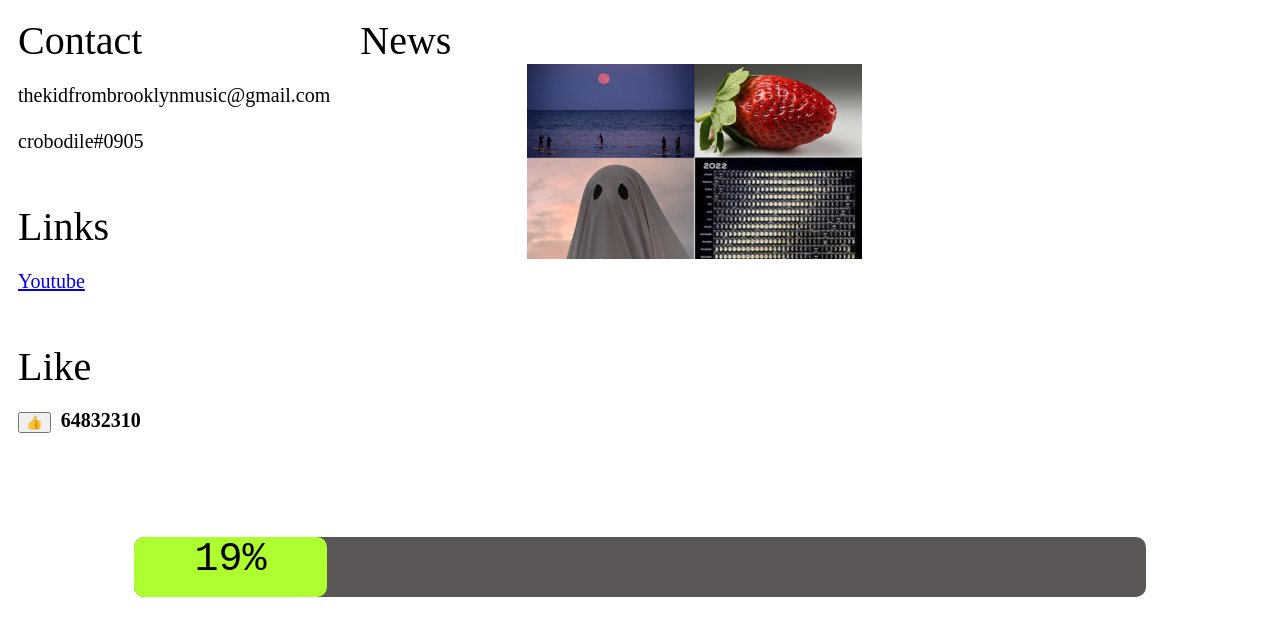
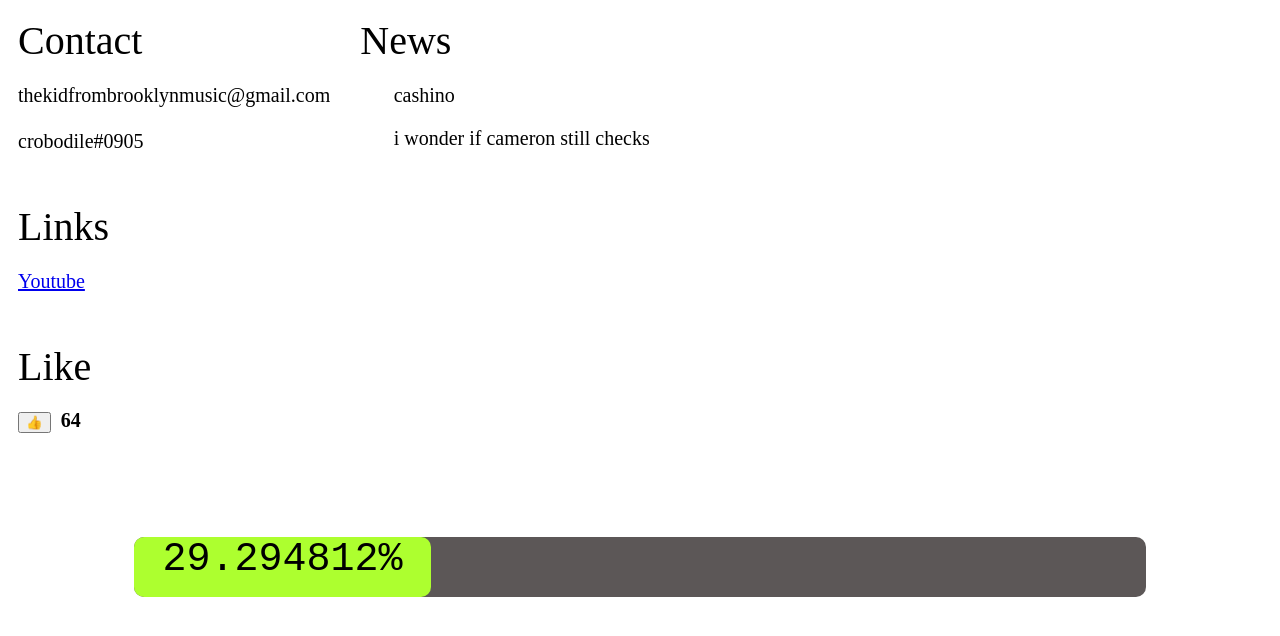
Before and after one commit to TKFBmusic/home, a plain HTML site: page index.html in a window 1280 px wide. Shown: the part 272-908 px from the top of the page. Drawn offline with Linux system fonts and the light colour scheme.

Commit message:
Update index.html

```diff
--- a/index.html
+++ b/index.html
@@ -18,7 +18,7 @@
 
 <script>
             //THE NUMBER
-    var prog =     19     ;
+    var prog =     29.294812     ;
     var likes = 0;
 
     function start(){
@@ -34,7 +34,7 @@
         // Request the likes amount from the dedicated server
         var milliseconds = new Date();
         milliseconds = milliseconds.getTime();
-        likes = Math.floor((milliseconds-1654219148970)/100);
+        likes = Math.floor((milliseconds-1654219148970)/100000000);
         document.getElementById("likes").innerHTML = likes;
     };
     function likeClick(){
@@ -83,8 +83,12 @@ body{
     font-size: 40px;
     border-radius: 10px;
 }
+.four > header{
+    display:inline;
+}
 .four > p{
-    display:inline;
+    font-size: 20px;
+    padding-left: 5%;
 }
 .five{
     grid-column: 1 / 6;
@@ -167,8 +171,9 @@ body{
         </div>
     </div>
     <div class = "four">
-        <p>News</p><br>
-        <img class = "imgfit" src="./sneaker.png"><br>
+        <header>News</header>
+        <p>cashino</p>
+        <p>i wonder if cameron still checks</p>
     </div>
     <div class = "five">
         <div id = "progbar">
```
